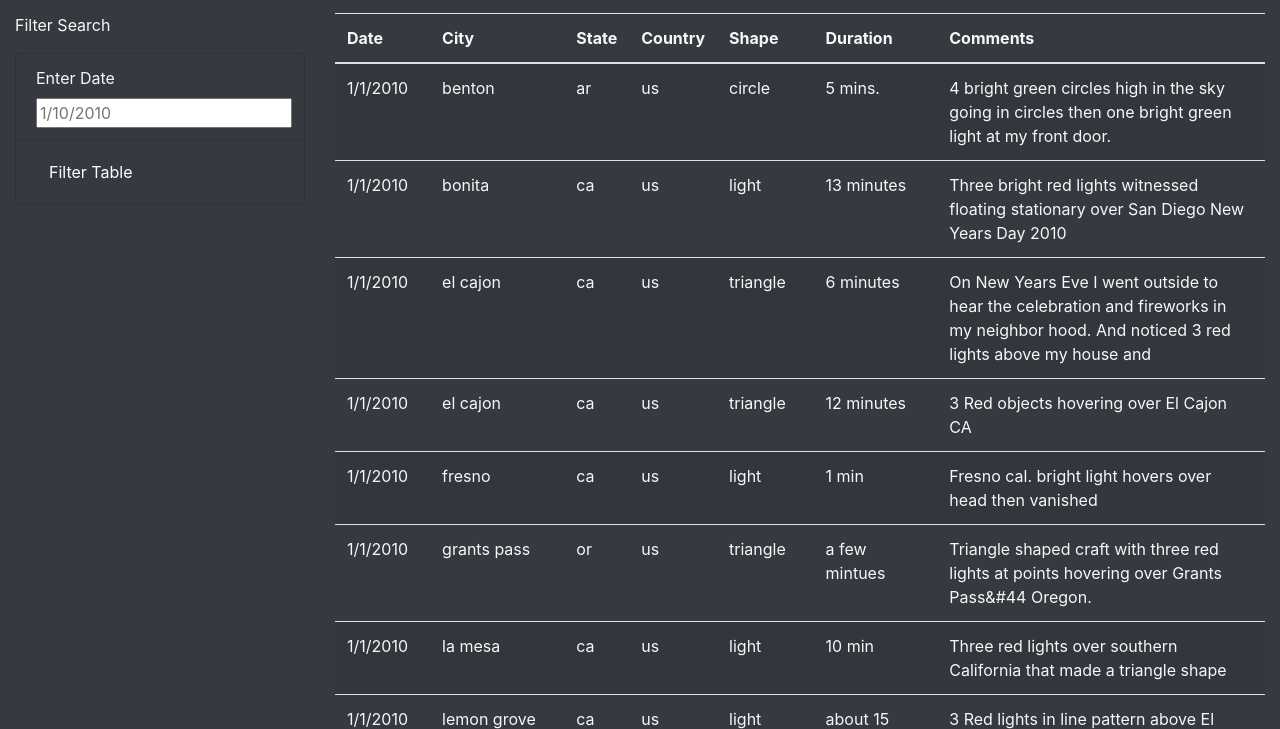
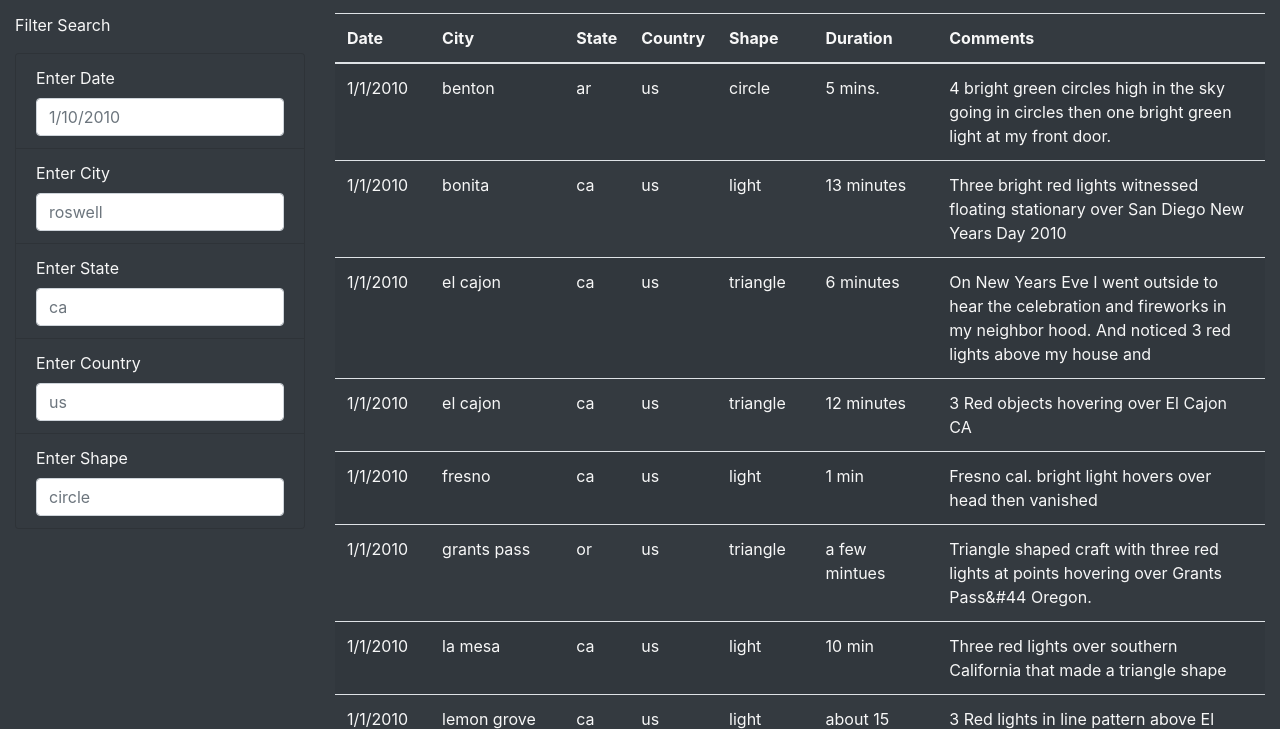
Before and after one commit to debcuyler/UFOs, a plain HTML site: page index.html in a window 1280 px wide. Shown: the part 726-1455 px from the top of the page. Drawn offline with nearby package versions, Linux system fonts and the light colour scheme.

Commit message:
deliverable 1

```diff
--- a/index.html
+++ b/index.html
@@ -46,10 +46,23 @@
                         <ul class="list-group bg-dark">
                             <li class="list-group-item bg-dark">
                                 <label for="date">Enter Date</label>
-                                <input type="text" placeholder="1/10/2010" id="datetime"/>
+                                <input type="text" class="form-control" placeholder="1/10/2010" id="datetime"/>
                             </li>
                             <li class="list-group-item bg-dark">
-                                <button id="filter-btn" type="button" class="btn btn-dark">Filter Table</button>
+                                <label for="city">Enter City</label>
+                                <input type="text" class="form-control" placeholder="roswell" id="city"/>
+                            </li>
+                            <li class="list-group-item bg-dark">
+                                <label for="state">Enter State</label>
+                                <input type="text" class="form-control" placeholder="ca" id="state"/>
+                            </li>
+                            <li class="list-group-item bg-dark">
+                                <label for="country">Enter Country</label>
+                                <input type="text"class="form-control" placeholder="us" id="country"/>
+                            </li>
+                            <li class="list-group-item bg-dark">
+                                <label for="shape">Enter Shape</label>
+                                <input type="text" class="form-control" placeholder="circle" id="shape"/>
                             </li>
                         </ul>
                     </form>
```
